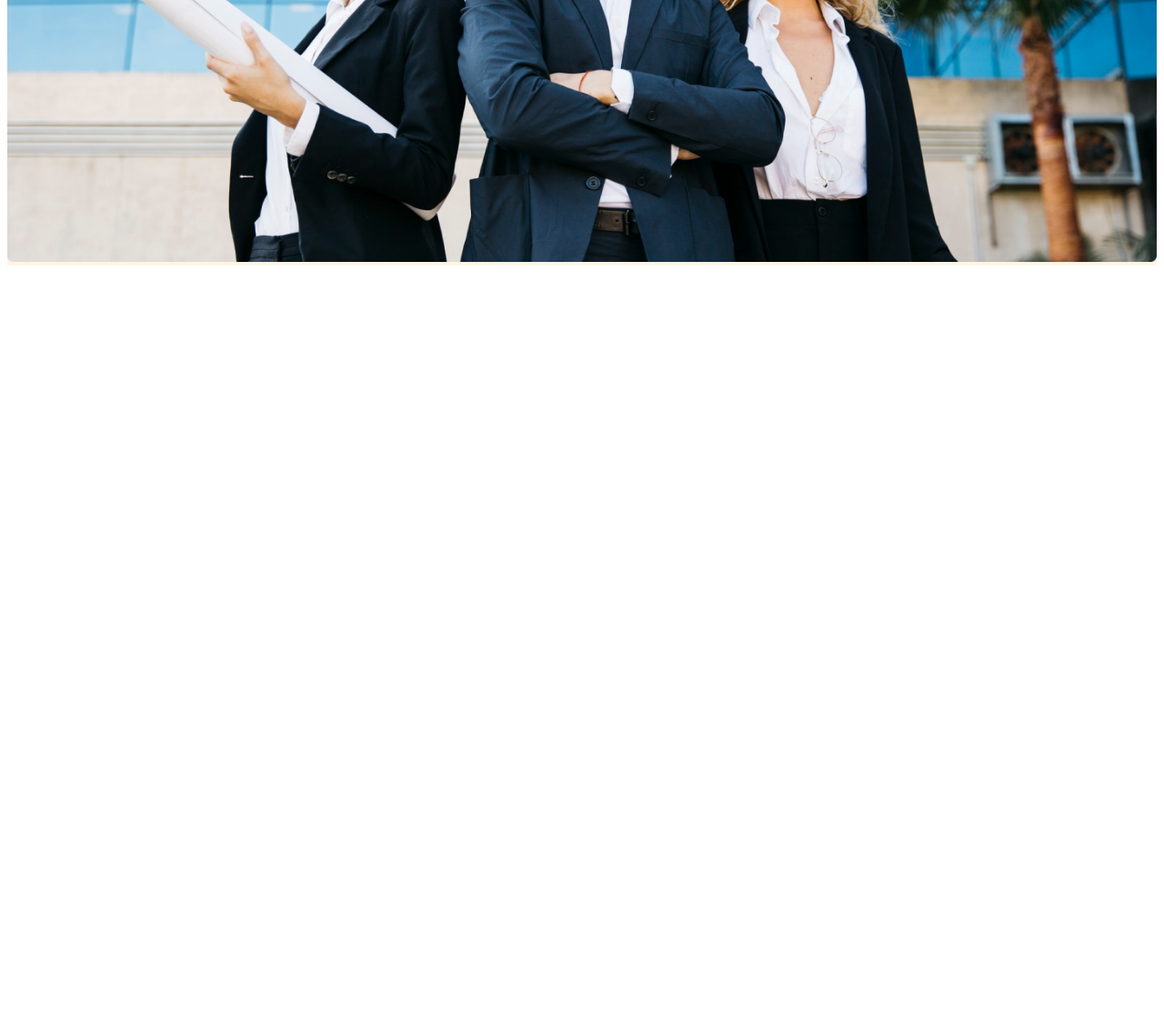
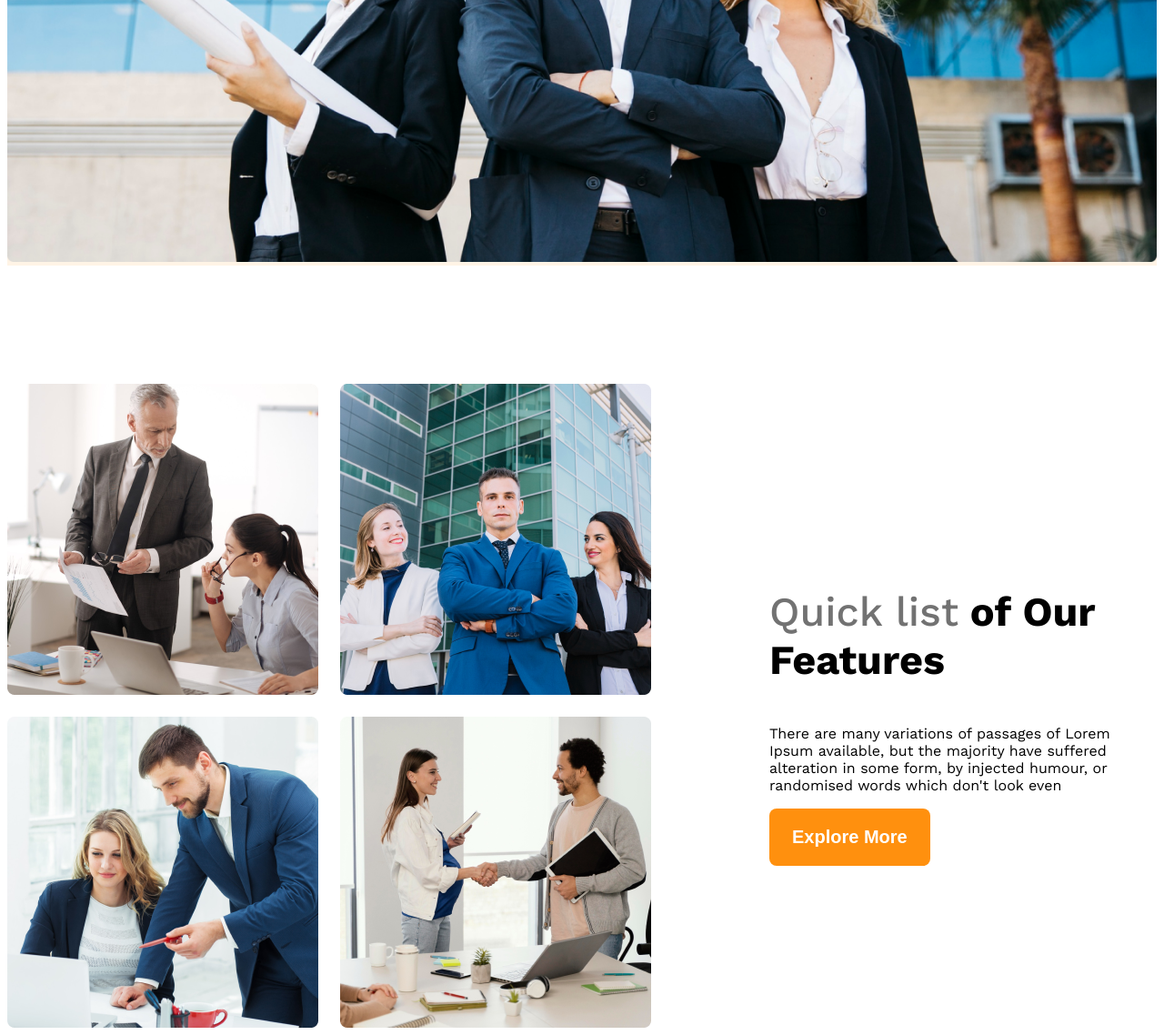
Before and after one commit to MariaHasanChowdhury/g3-architect-website, a plain HTML site: page index.html in a window 1280 px wide. Shown: the part 892-2030 px from the top of the page at 91% size. Before the commit the page ends 1192 px from the top, so only its background shows below. Drawn offline with nearby package versions, Linux system fonts and the light colour scheme.

Commit message:
set team sections with flex and grid layout

```diff
--- a/index.html
+++ b/index.html
@@ -30,7 +30,21 @@
         </div>
     </header>
 
-    <main></main>
+    <main>
+        <section class="teams display-flex">
+            <div class="team-img-container">
+                <img src="images/team1.png" alt="two architect discussing about design">
+                <img src="images/team2.png" alt="">
+                <img src="images/team3.png" alt="">
+                <img src="images/team4.png" alt="">
+            </div>
+            <div class="our-features">
+                <h3 class="feature-title"><span id="quick-list" class="text-light-gray">Quick list</span> <span id="of-our">of Our</span> <span id="features">Features</span></h3>
+                <p class="feature-description">There are many variations of passages of Lorem Ipsum available, but the majority have suffered alteration in some form, by injected humour, or randomised words which don't look even</p>
+                <button class="btn-primary">Explore More</button>
+            </div>
+        </section>
+    </main>
 
     <footer></footer>
 </body>
--- a/styles/architects.css
+++ b/styles/architects.css
@@ -31,6 +31,14 @@
   padding: 20px 25px;
   font-size: 1.25rem;
   font-weight: 600;
+}
+
+main {
+  max-width: 1440px;
+  margin: 0 auto;
+}
+main > section {
+  margin-top: 130px;
 }
 /* header styles */
 
@@ -71,6 +79,26 @@
   width: 100%;
 }
 
+/* teams and feature related styles */
+.teams {
+  align-items: center;
+}
+.team-img-container {
+  display: grid;
+  grid-template-columns: repeat(2, 1fr);
+  gap: 24px;
+}
+.our-features {
+  margin-left: 130px;
+  max-width: 530px;
+}
+.feature-title {
+  font-size: 2.81rem;
+  font-weight: 700;
+}
+#quick-list {
+  font-weight: 500;
+}
 /* responsive media query */
 @media screen and (max-width: 576px) {
   .navbar,  .nav-link {
```
